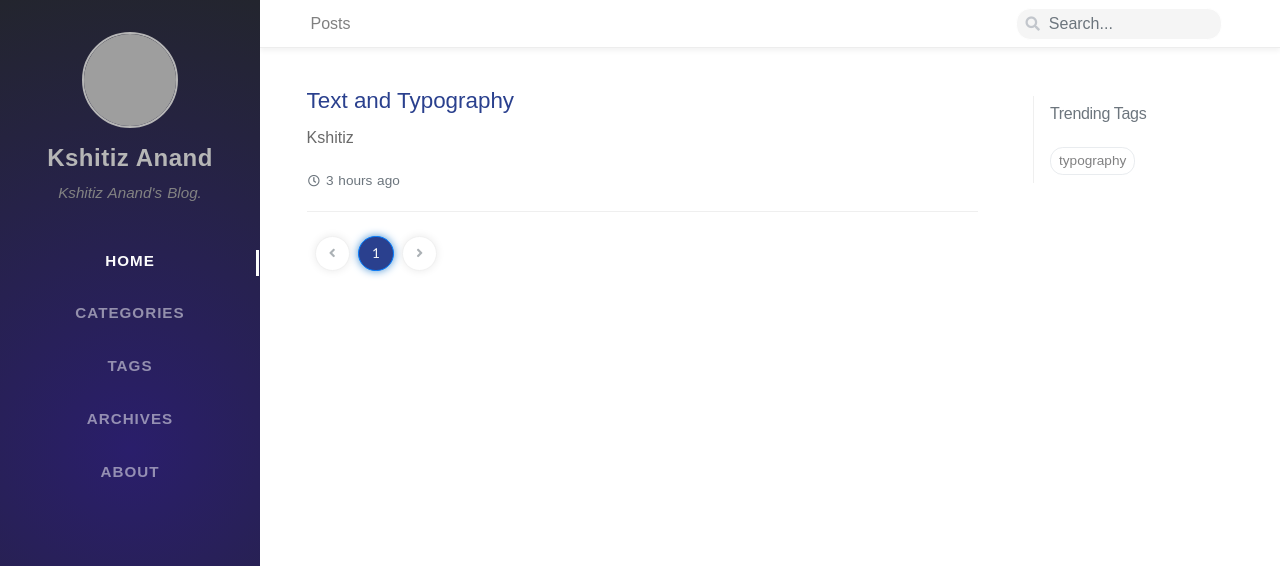
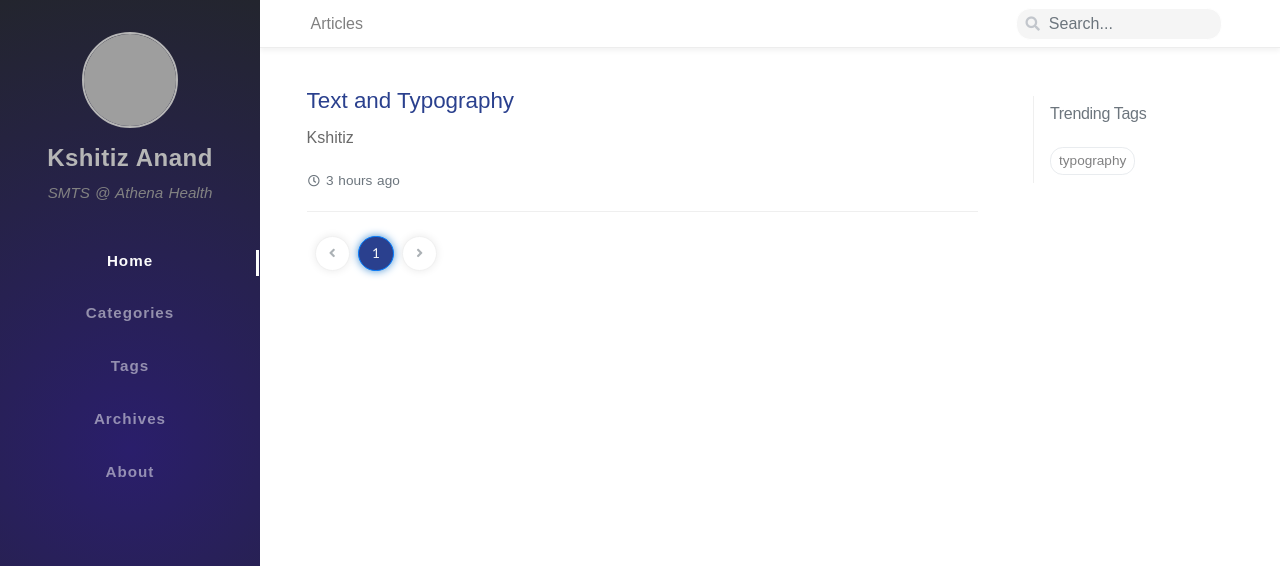
Before and after one commit to anandkshitiz/anandkshitiz.github.io, a Jekyll site: the page built from index.html, in a window 1280 px wide. Shown: the top 566 px of the page. Built offline with Jekyll 4.4.1, drawn with Linux system fonts in a browser that asks for light colours; nearby versions of some CDN libraries; some web fonts are replaced; the list of posts is cut into pages by our own code; grey boxes are pictures that could not be loaded.

Commit message:
Changed appearace

```diff
--- a/_config.yml
+++ b/_config.yml
@@ -8,7 +8,7 @@
 
   title: 'Kshitiz Anand'
 
-  description: "Kshitiz Anand's Blog."
+  description: "SMTS @ Athena Health"
 
   # Replace with your domain, e.g. 'https://username.github.io'
   url: 'https://anandkshitiz.github.io/'
@@ -93,7 +93,7 @@
         type: posts
       values:
         layout: post
-        comments: true    # Enable comments in posts.
+        comments: false    # Enable comments in posts.
         toc: true         # Display TOC column in posts.
         location: Post
         breadcrumb:
--- a/_includes/sidebar.html
+++ b/_includes/sidebar.html
@@ -42,7 +42,7 @@
         item.name == "Home" and page.layout == "home" %}active{% endif %}">
       <a href="{{ ref }}" class="nav-link d-flex justify-content-center align-items-center w-100">
         <i class="fa-fw {{ item.icon }} ml-3 mr-4 hidden"></i>
-        <span>{{ item.name | upcase }}</span>
+        <span>{{ item.name  }}</span>
       </a>
     </li> <!-- .nav-item -->
   {% endfor %}
--- a/assets/css/main.scss
+++ b/assets/css/main.scss
@@ -1231,7 +1231,7 @@ div.tooltip-inner { /* Overrided BS4 Tooltip */
   }
 
   #site-title a {
-    text-transform: uppercase;
+    text-transform: inherit
   }
 
   .profile-text>div {
--- a/index.html
+++ b/index.html
@@ -3,7 +3,7 @@ layout: home
 title: Home
 breadcrumb:
   -
-    label: Posts
+    label: Articles
 
 # Index page
 # © 2017-2019 Cotes Chung
```
